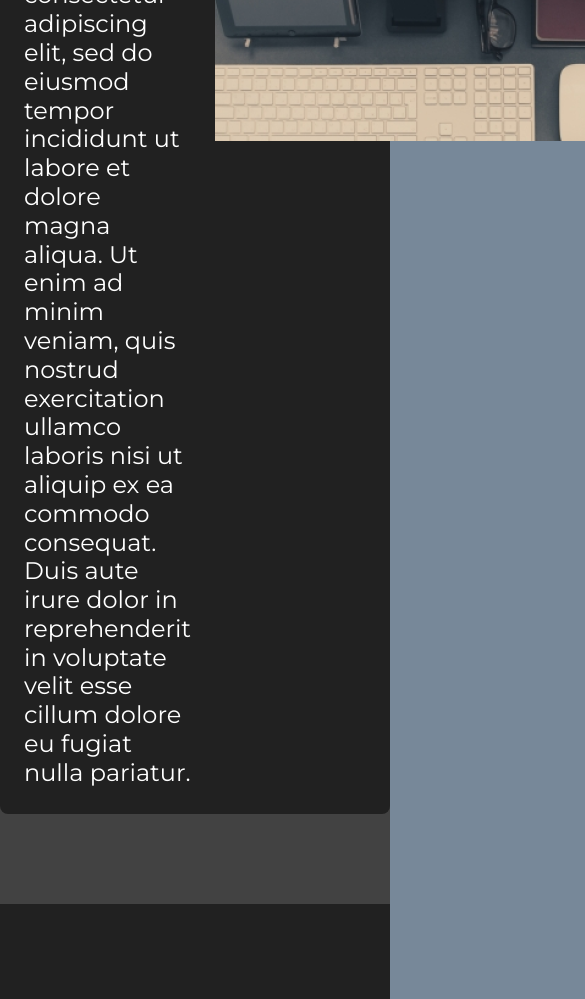
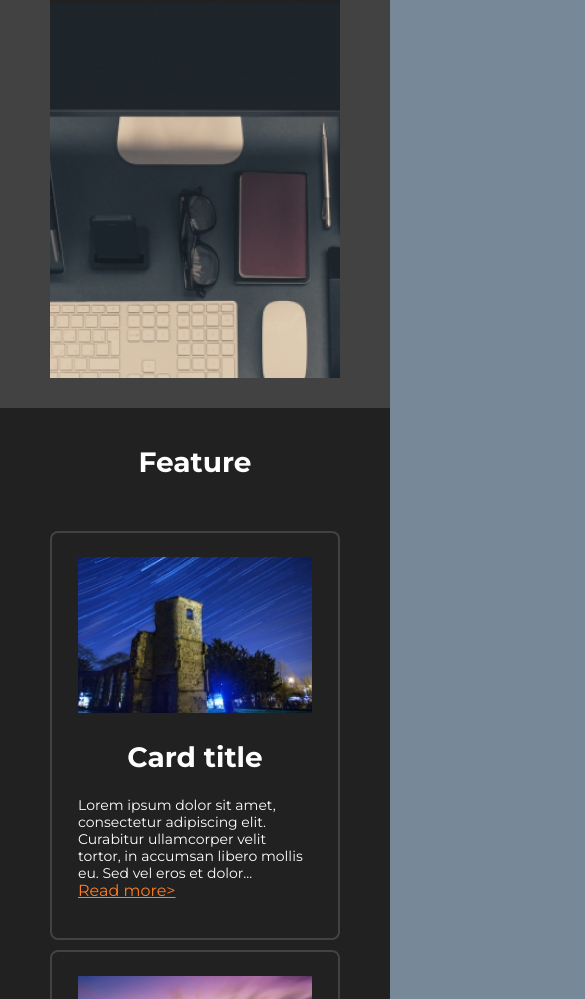
Before and after one commit to itskristinkaaa/hw-8, a plain HTML site: page index.html in a window 390 px wide. Shown: the part 1001-2000 px from the top of the page, 585 px wide, since content can reach past the window. Drawn offline with Linux system fonts and the light colour scheme; a web font is replaced by a local one.

Commit message:
responsive site make

```diff
--- a/css/styles.css
+++ b/css/styles.css
@@ -53,6 +53,7 @@ body {
 	font-weight: 400;
 	background: lightslategrey;
 	line-height: 1.2;
+	min-width: 320px;
 }
 
 section {
@@ -141,6 +142,12 @@ main {
 	border-radius: 8px;
 }
 
+.about-block > img {
+	width: 100%;
+	max-width: 500px;
+	object-fit: cover;
+}
+
 .about-info {
 	padding: 26px 24px;
 	display: flex;
@@ -171,15 +178,23 @@ main {
 	margin-top: 45px;
 	display: flex;
 	justify-content: space-between;
+	flex-wrap: wrap;
+	gap: 10px;
 }
 
 .card {
 	border-radius: 8px;
 	border: 2px solid #424242;
 	background: #212121;
-	width: 350px;
+	width: 100%;
+	max-width: 350px;
 	min-height: 409px;
 	padding: 24px 26px 23px 26px;
+}
+
+.card > img {
+	width: 100%;
+	object-fit: cover;
 }
 
 .card-title {
@@ -250,3 +265,92 @@ main {
 	gap: 16px;
 	margin-top: 12px;
 }
+
+/* MEDIA 1100px */
+@media (max-width: 1100px) {
+	.main-section,
+	.about-section,
+	.feature-section {
+		padding: 50px;
+	}
+
+	.container {
+		padding: 0 20px;
+	}
+
+	.card-container {
+		justify-content: center;
+	}
+
+	.container h1,
+	.container h2 {
+		font-size: 38px;
+	}
+}
+
+/* MEDIA 992px */
+@media (max-width: 992px) {
+	.main-section,
+	.about-section,
+	.feature-section {
+		padding: 30px;
+	}
+
+	.about-block {
+		flex-direction: column;
+		align-items: center;
+	}
+
+	.container h1,
+	.container h2,
+	.container h3 {
+		font-size: 32px;
+	}
+}
+
+/* MEDIA 768px */
+@media (max-width: 768px) {
+	.container h1,
+	.container h2,
+	.container h3 {
+		font-size: 28px;
+		/* text-align: center; */
+	}
+
+	.about-text {
+		font-size: 18px;
+	}
+
+	.main-section,
+	.about-section,
+	.feature-section {
+		padding: 15px;
+	}
+}
+
+/* MEDIA 576px */
+@media (max-width: 576px) {
+	.container h2,
+	.container h3 {
+		text-align: center;
+	}
+
+	.header-container {
+		justify-content: center;
+	}
+
+	.header-menu {
+		display: none;
+	}
+
+	.about-text,
+	.card-desc {
+		font-size: 14px;
+	}
+
+	.main-section,
+	.about-section,
+	.feature-section {
+		padding: 30px;
+	}
+}
--- a/index.html
+++ b/index.html
@@ -3,6 +3,7 @@
 <head>
     <title>Landing</title>
     <meta charset="UTF-8">
+    <meta name="viewport" content="width=device-width, initial-scale=1.0">
     <link rel="stylesheet" href="css/styles.css">
     <link rel="preconnect" href="https://fonts.googleapis.com">
     <link rel="preconnect" href="https://fonts.gstatic.com" crossorigin>
```
